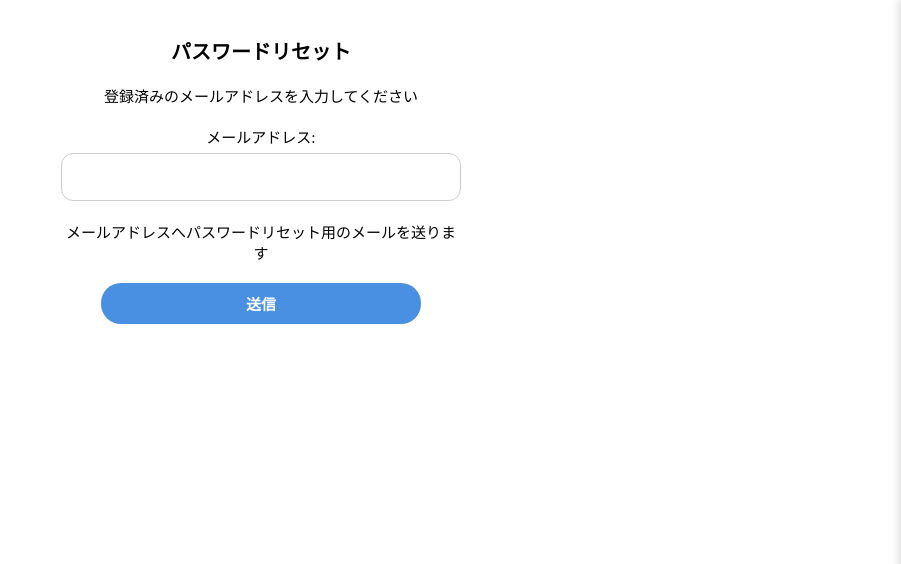
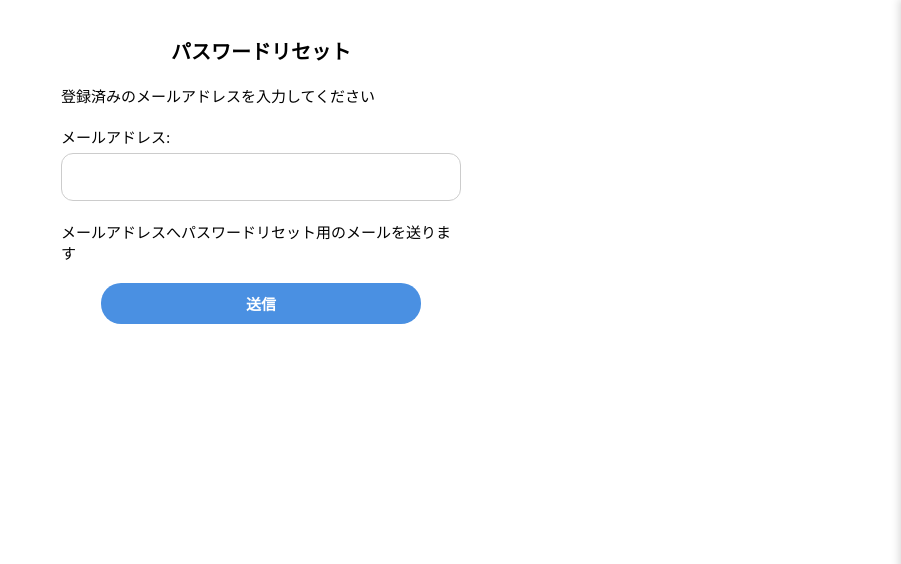
Before and after one commit to komina-bz/IMATAS_git, a Django app: page /accounts/password_reset/ in a window 1280 px wide. Shown: the part 61-625 px from the top of the page, without its empty margins (379-1280 px from the left). Run offline with Django 5.2, Linux system fonts and the light colour scheme.

Commit message:
パスワードリセット画面のcss修正

```diff
--- a/static/accounts/accounts.css
+++ b/static/accounts/accounts.css
@@ -187,6 +187,7 @@
     padding: 0 16px;
     max-width: 400px;
     margin: 0 auto;
+    text-align: left;
 }
 
 /* Django as_p の <p> を整える */
@@ -228,13 +229,6 @@
     border: none;
     cursor: pointer;
     margin-top: 10px;
-}
-
-/* コンテナ（統一） */
-.reset-container {
-    padding: 0 16px;
-    max-width: 400px;
-    margin: 0 auto;
 }
 
 /* ラベル＋フォームの縦並び */
@@ -283,13 +277,6 @@
     margin-bottom: 20px;
 }
 
-/* コンテナ（統一） */
-.reset-container {
-    padding: 0 16px;
-    max-width: 400px;
-    margin: 0 auto;
-    text-align: center; /* ← 完了画面は中央揃えでOK */
-}
 
 /* メッセージ */
 .reset-message {
```
